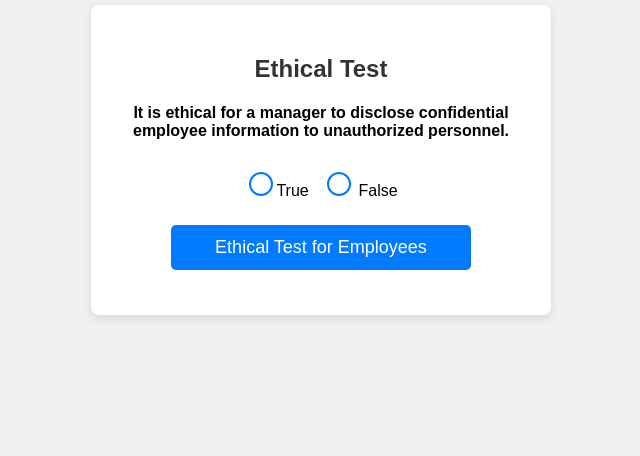
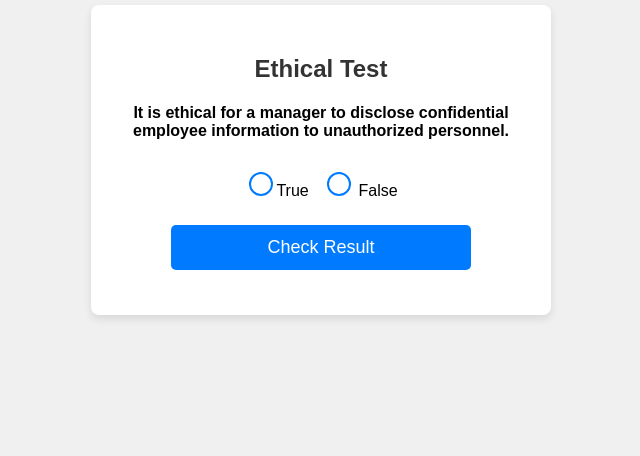
Before and after one commit to gitansha/AN6802-AI-in-Finance, a Flask app: page /ethical_test in a window 1280 px wide. Shown: the part 260-716 px from the top of the page, without its empty margins (319-959 px from the left). Run offline with Flask 3, Linux system fonts and the light colour scheme.

Commit message:
updated value

```diff
--- a/templates/ethical_test.html
+++ b/templates/ethical_test.html
@@ -15,7 +15,7 @@
             <input type = "radio" name= "answer" id = "false" value = "false" class = "button"> False</input>
             </form>
             <form action = '/main' method=  "POST">
-                <input type = "submit" value = "Ethical Test for Employees">
+                <input type = "submit" value = "Check Result">
             </form>
     </div>
 </body>
```
